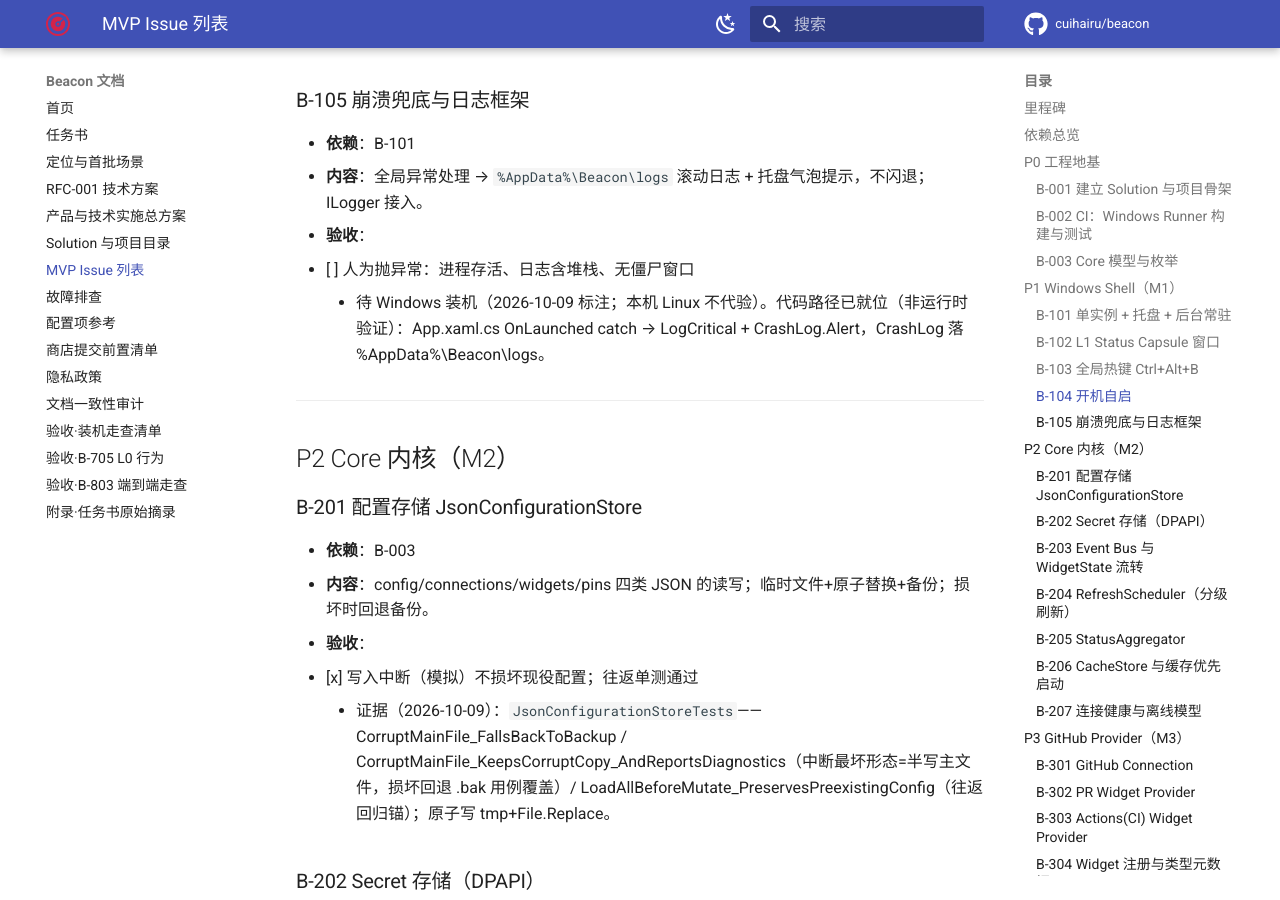
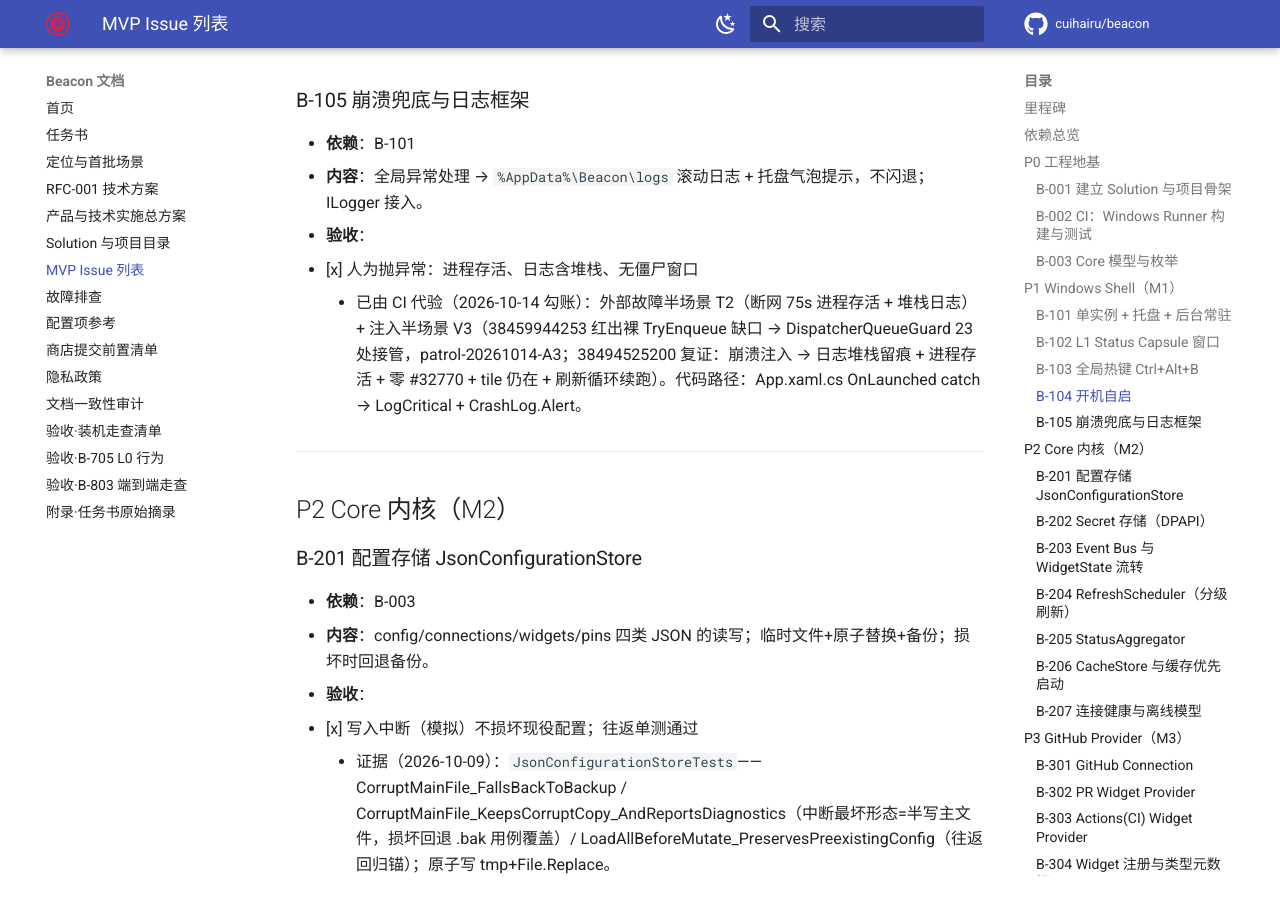
Before and after one commit to cuihairu/beacon, an MkDocs documentation site: the page built from docs/mvp-issues.md, in a window 1280 px wide and 900 px high, scrolled down 3806 px. Built offline with MkDocs 1.6.1 and Material for MkDocs 9.7.7, drawn with Linux system fonts in a browser that asks for light colours; comment, search, counter and statistics services are not loaded; some of the changed text lies outside the part shown.

```diff
--- a/docs/mvp-issues.md
+++ b/docs/mvp-issues.md
@@ -97,8 +97,8 @@ B-001 ─ B-002 ─ B-003          (P0 地基)
 - **依赖**：B-101
 - **内容**：全局异常处理 → `%AppData%\Beacon\logs` 滚动日志 + 托盘气泡提示，不闪退；ILogger 接入。
 - **验收**：
-  - [ ] 人为抛异常：进程存活、日志含堆栈、无僵尸窗口
-    - 待 Windows 装机（2026-10-09 标注；本机 Linux 不代验）。代码路径已就位（非运行时验证）：App.xaml.cs OnLaunched catch → LogCritical + CrashLog.Alert，CrashLog 落 %AppData%\Beacon\logs。
+  - [x] 人为抛异常：进程存活、日志含堆栈、无僵尸窗口
+    - 已由 CI 代验（2026-10-14 勾账）：外部故障半场景 T2（断网 75s 进程存活 + 堆栈日志）+ 注入半场景 V3（38459944253 红出裸 TryEnqueue 缺口 → DispatcherQueueGuard 23 处接管，patrol-20261014-A3；38494525200 复证：崩溃注入 → 日志堆栈留痕 + 进程存活 + 零 #32770 + tile 仍在 + 刷新循环续跑）。代码路径：App.xaml.cs OnLaunched catch → LogCritical + CrashLog.Alert。
 
 ---
 
@@ -250,7 +250,7 @@ B-001 ─ B-002 ─ B-003          (P0 地基)
 - **内容**：CommunityToolkit Notifications；AUMID 快捷方式自检/修复；Toast 点击激活路由（深链到对应 L3）。
 - **验收**：
   - [ ] 发送/点击/激活路由全链路手动通过；快捷方式缺失可自愈
-    - 待 Windows 装机（2026-10-09 标注；本机 Linux 不代验）。
+    - 自愈半已由 CI 代验（2026-10-14，38494525200 场景 F5t：预置删除 HKCU AppUserModelId 注册键 → Initialize() 重建硬断言；toolkit 7.1.3 注册表机制，不建 .lnk）；点击/激活路由与横幅呈现属 OS Toast 面，待装机。
 
 ### B-502 NotificationEngine + 默认规则
 - **依赖**：B-203、B-207、B-501
```
Also changed, not shown: todo.md (+6 -6 lines).
